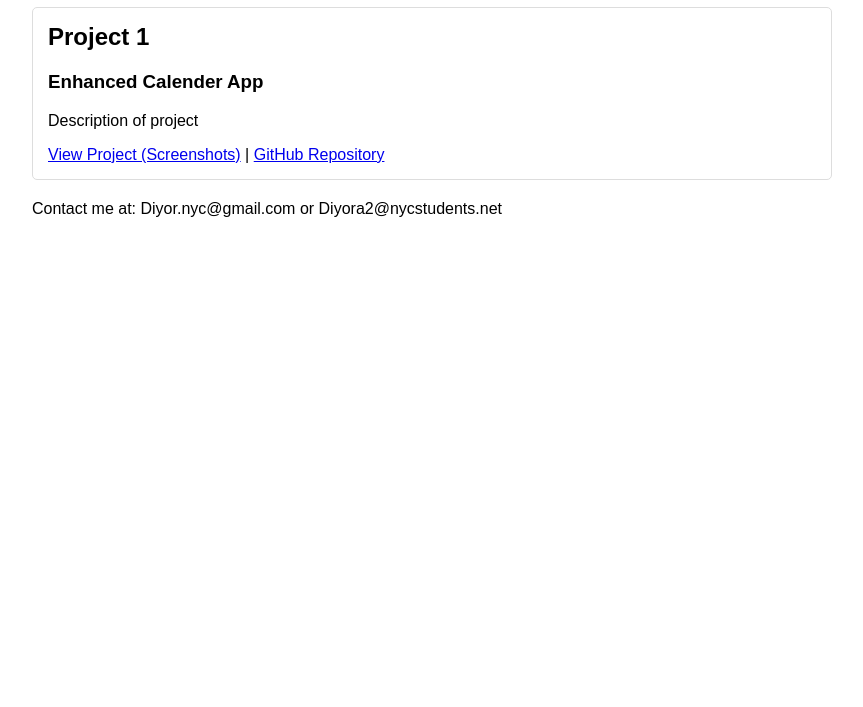
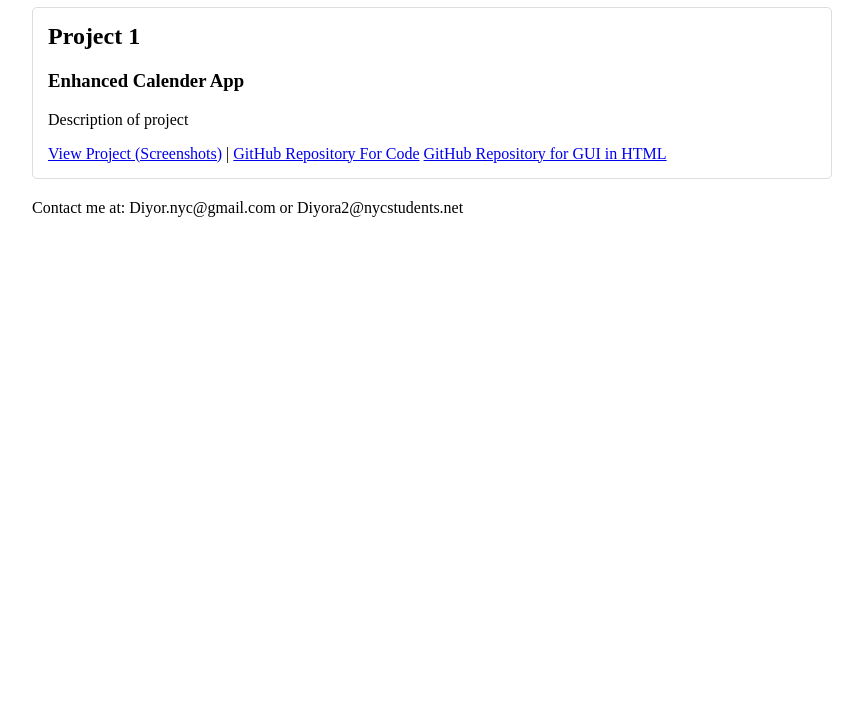
Before and after one commit to Diyor52/Project-Portfolio-, a plain HTML site: page index.html in a window 1280 px wide. Shown: the part 93-800 px from the top of the page, without its empty margins (208-1071 px from the left). Drawn offline with Linux system fonts and the light colour scheme.

Commit message:
Diyor push 2

```diff
--- a/index.html
+++ b/index.html
@@ -3,7 +3,7 @@
 <head>
     <title>My Projects</title>
     <style>
-        body { font-family: Arial, sans-serif; max-width: 800px; margin: 0 auto; padding: 20px; }
+        body { font-family: 'Times New Roman', Times, serif; max-width: 800px; margin: 0 auto; padding: 20px; }
         .project { border: 1px solid #ddd; padding: 15px; margin-bottom: 20px; border-radius: 5px; }
         .project h2 { margin-top: 0; }
     </style>
@@ -17,7 +17,8 @@
         <p>Description of project</p>
       <a href="https://drive.google.com/drive/folders/1WmXP2KTJeclcj2kHBBOtnXS7Cw0wYydV?usp=sharing" target="_blank">
         View Project (Screenshots)</a>  |
-        <a href="#">GitHub Repository</a>
+        <a href="#">GitHub Repository For Code</a>
+         <a href="https://diyor52.github.io/Enhanced-Calendar-App-HTML-GUI-/">GitHub Repository for GUI in HTML</a>
     </div>
 
 
```
